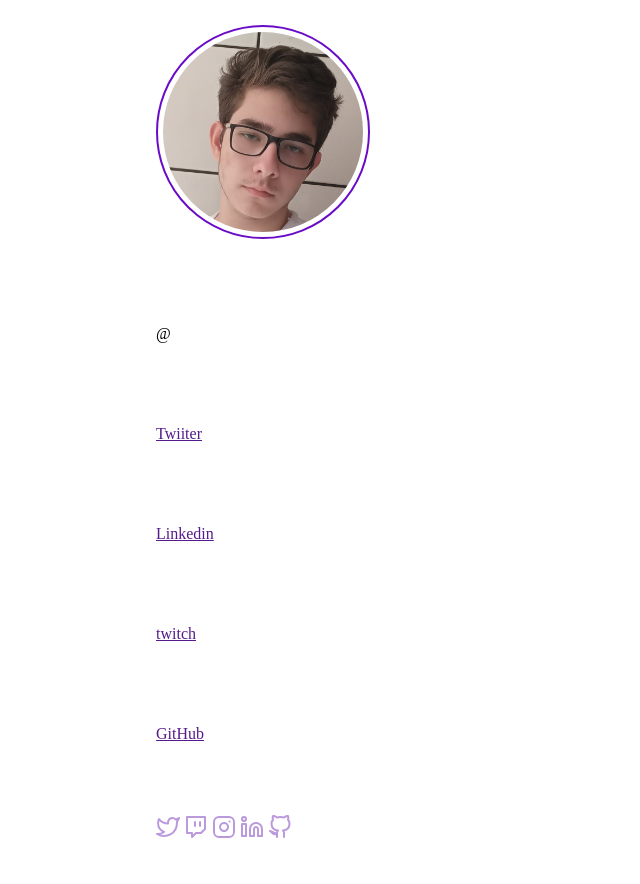
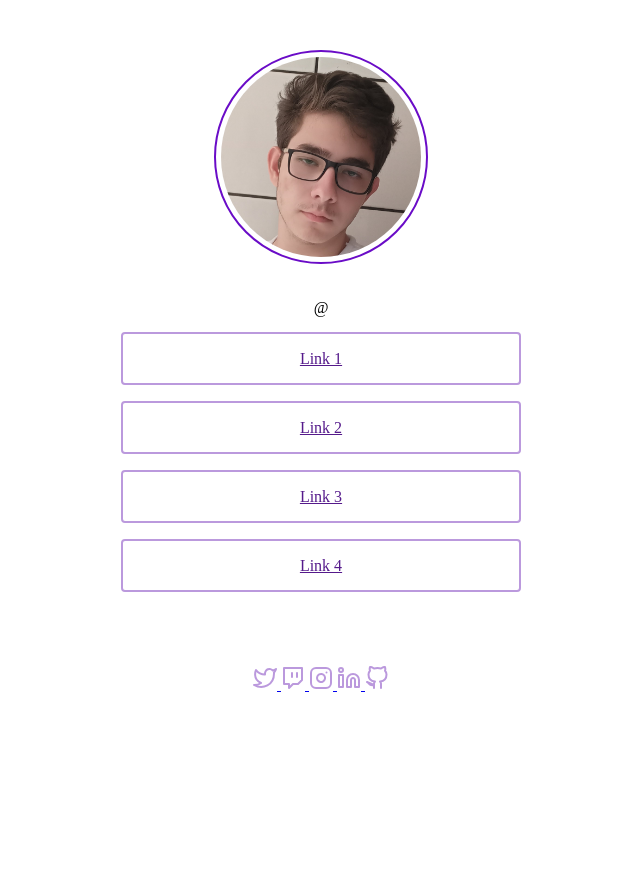
Before and after one commit to GabrielCunhaMariano/social-tree, a plain HTML site: page index.html in a window 1280 px wide. Shown: the whole page, without its empty margins (319-959 px from the left). After the commit the page ends 850 px from the top, so only its background shows below. Drawn offline with Linux system fonts and the light colour scheme.

Commit message:
update design 1

```diff
--- a/index.html
+++ b/index.html
@@ -20,18 +20,28 @@
         <p>@</p>
 
         <main class="social-networks">
-          <a href="">Twiiter</a>
-          <a href="">Linkedin</a>
-          <a href="">twitch</a>
-          <a href="">GitHub</a>
+          <a class="link-one" href="">Link 1</a>
+          <a class="link-two" href="">Link 2</a>
+          <a class="link-tree" href="">Link 3</a>
+          <a class="link-four" href="">Link 4</a>
         </main>
       </div>
       <footer class="icons">
-        <img src="./images/twitter.svg" alt="twitter icon" />
-        <img src="./images/twitch.svg" alt="twitch icon" />
-        <img src="./images/instagram.svg" alt="instagram icon" />
-        <img src="./images/linkedin.svg" alt="linkedin icon" />
-        <img src="./images/github.svg" alt="github icon" />
+        <a class="icon-twitter" href="#">
+          <img src="./images/twitter.svg" alt="twitter icon" />
+        </a>
+        <a class="icon-twitch" href="#">
+          <img src="./images/twitch.svg" alt="twitch icon" />
+        </a>
+        <a class="icon-instagram" href="#">
+          <img src="./images/instagram.svg" alt="instagram icon" />
+        </a>
+        <a class="icon-linkedin" href="#">
+          <img src="./images/linkedin.svg" alt="linkedin icon" />
+        </a>
+        <a class="icon-github" href="#">
+          <img src="./images/github.svg" alt="github icon" />
+        </a>
       </footer>
     </div>
   </body>
--- a/styles.css
+++ b/styles.css
@@ -3,17 +3,19 @@
 }
 .all {
   display: table;
-  line-height: 100px;
-  justify-content: center;
-  align-items: center;
-  width: 330px;
-  height: 600px;
+  position: relative;
+  text-align: center;
+  vertical-align: middle;
+  line-height: 49px;
+  width: 400px;
+  height: 800px;
   margin: 0 auto;
   margin-top: 25px;
+  margin-top: 50px;
 }
 
 .all-itens {
-  display: flexbox;
+  position: relative;
   justify-content: center;
   width: 100%;
   position: relative;
@@ -31,3 +33,27 @@
 .social-networks {
   display: grid;
 }
+
+.link-one {
+  border: 2px solid #bb99dd;
+  border-radius: 4px;
+  margin-bottom: 16px;
+}
+
+.link-two {
+  border: 2px solid #bb99dd;
+  border-radius: 4px;
+  margin-bottom: 16px;
+}
+
+.link-tree {
+  border: 2px solid #bb99dd;
+  border-radius: 4px;
+  margin-bottom: 16px;
+}
+
+.link-four {
+  border: 2px solid #bb99dd;
+  border-radius: 4px;
+  margin-bottom: 68px;
+}
```
